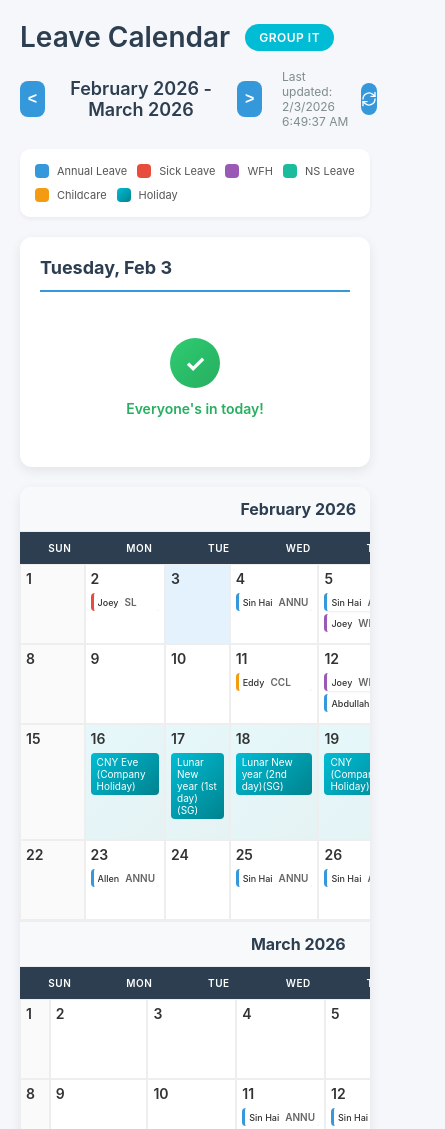
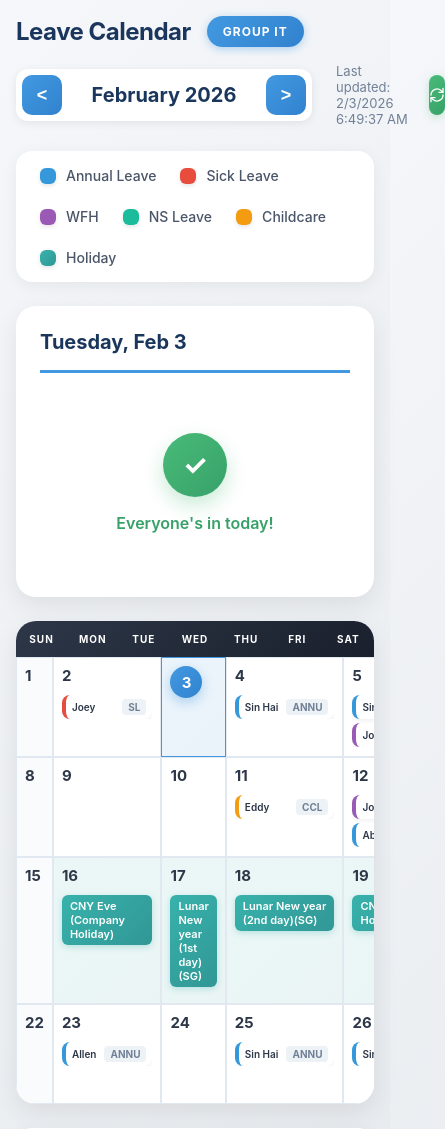
Before and after one commit to abdullahGoldbell/GBITAppsTracker, a website: page website/index.html in a window 390 px wide. Shown: the top 1129 px of the page, 445 px wide, since content can reach past the window. Drawn offline with Linux system fonts and the light colour scheme.

Commit message:
Redesign calendar UI - single month view with polished design
- Reverted to single month display (more spacious, readable)
- Navigation arrows to switch between months (data still includes next month)
- Modern gradient styling with shadows and rounded corners
- Improved color scheme and typography
- Better hover effects and transitions
- Cleaner legend and stats cards
- Responsive design improvements

Co-Authored-By: Claude Opus 4.5 <noreply@anthropic.com>

```diff
--- a/website/app.js
+++ b/website/app.js
@@ -135,7 +135,7 @@ class LeaveCalendar {
 
   render() {
     this.updateMonthDisplay();
-    this.renderTwoMonthCalendar();
+    this.renderCalendar();
     this.updateStats();
     this.renderTodaySidebar();
   }
@@ -143,95 +143,17 @@ class LeaveCalendar {
   updateMonthDisplay() {
     const months = ['January', 'February', 'March', 'April', 'May', 'June',
                     'July', 'August', 'September', 'October', 'November', 'December'];
-    const month1 = months[this.currentDate.getMonth()];
-    const year1 = this.currentDate.getFullYear();
-
-    // Next month
-    const nextDate = new Date(this.currentDate);
-    nextDate.setMonth(nextDate.getMonth() + 1);
-    const month2 = months[nextDate.getMonth()];
-    const year2 = nextDate.getFullYear();
-
-    document.getElementById('currentMonth').textContent = `${month1} ${year1} - ${month2} ${year2}`;
+    const month = months[this.currentDate.getMonth()];
+    const year = this.currentDate.getFullYear();
+    document.getElementById('currentMonth').textContent = `${month} ${year}`;
   }
 
-  renderTwoMonthCalendar() {
-    const container = document.getElementById('calendarGrid').parentElement;
+  renderCalendar() {
+    const grid = document.getElementById('calendarGrid');
+    grid.innerHTML = '';
 
-    // Check if we already have a two-month structure
-    let twoMonthContainer = container.querySelector('.two-month-container');
-    if (!twoMonthContainer) {
-      // Create two-month layout
-      const originalGrid = document.getElementById('calendarGrid');
-      const originalHeader = container.querySelector('.calendar-header-row');
-
-      twoMonthContainer = document.createElement('div');
-      twoMonthContainer.className = 'two-month-container';
-
-      // First month
-      const month1Wrapper = document.createElement('div');
-      month1Wrapper.className = 'month-wrapper';
-      month1Wrapper.innerHTML = `
-        <div class="month-title" id="month1Title"></div>
-        <div class="calendar-header-row">
-          <div class="calendar-header-cell">Sun</div>
-          <div class="calendar-header-cell">Mon</div>
-          <div class="calendar-header-cell">Tue</div>
-          <div class="calendar-header-cell">Wed</div>
-          <div class="calendar-header-cell">Thu</div>
-          <div class="calendar-header-cell">Fri</div>
-          <div class="calendar-header-cell">Sat</div>
-        </div>
-        <div class="calendar-grid" id="calendarGrid1"></div>
-      `;
-
-      // Second month
-      const month2Wrapper = document.createElement('div');
-      month2Wrapper.className = 'month-wrapper';
-      month2Wrapper.innerHTML = `
-        <div class="month-title" id="month2Title"></div>
-        <div class="calendar-header-row">
-          <div class="calendar-header-cell">Sun</div>
-          <div class="calendar-header-cell">Mon</div>
-          <div class="calendar-header-cell">Tue</div>
-          <div class="calendar-header-cell">Wed</div>
-          <div class="calendar-header-cell">Thu</div>
-          <div class="calendar-header-cell">Fri</div>
-          <div class="calendar-header-cell">Sat</div>
-        </div>
-        <div class="calendar-grid" id="calendarGrid2"></div>
-      `;
-
-      twoMonthContainer.appendChild(month1Wrapper);
-      twoMonthContainer.appendChild(month2Wrapper);
-
-      // Replace original structure
-      if (originalHeader) originalHeader.remove();
-      originalGrid.remove();
-      container.appendChild(twoMonthContainer);
-    }
-
-    // Render both months
-    const months = ['January', 'February', 'March', 'April', 'May', 'June',
-                    'July', 'August', 'September', 'October', 'November', 'December'];
-
-    // Month 1
-    const year1 = this.currentDate.getFullYear();
-    const month1 = this.currentDate.getMonth();
-    document.getElementById('month1Title').textContent = `${months[month1]} ${year1}`;
-    this.renderCalendarMonth(document.getElementById('calendarGrid1'), year1, month1);
-
-    // Month 2
-    const nextDate = new Date(this.currentDate);
-    nextDate.setMonth(nextDate.getMonth() + 1);
-    const year2 = nextDate.getFullYear();
-    const month2 = nextDate.getMonth();
-    document.getElementById('month2Title').textContent = `${months[month2]} ${year2}`;
-    this.renderCalendarMonth(document.getElementById('calendarGrid2'), year2, month2);
-  }
-
-  renderCalendarMonth(grid, year, month) {
-    grid.innerHTML = '';
+    const year = this.currentDate.getFullYear();
+    const month = this.currentDate.getMonth();
 
     // First day of the month
     const firstDay = new Date(year, month, 1);
@@ -255,11 +177,6 @@ class LeaveCalendar {
       grid.appendChild(cell);
       currentDate.setDate(currentDate.getDate() + 1);
     }
-  }
-
-  renderCalendar() {
-    // Legacy method - now redirects to two-month view
-    this.renderTwoMonthCalendar();
   }
 
   createDayCell(date, currentMonth, today) {
--- a/website/index.html
+++ b/website/index.html
@@ -67,13 +67,13 @@
 
       <div class="calendar-container">
         <div class="calendar-header-row">
-          <div class="calendar-header-cell">Sunday</div>
-          <div class="calendar-header-cell">Monday</div>
-          <div class="calendar-header-cell">Tuesday</div>
-          <div class="calendar-header-cell">Wednesday</div>
-          <div class="calendar-header-cell">Thursday</div>
-          <div class="calendar-header-cell">Friday</div>
-          <div class="calendar-header-cell">Saturday</div>
+          <div class="calendar-header-cell">Sun</div>
+          <div class="calendar-header-cell">Mon</div>
+          <div class="calendar-header-cell">Tue</div>
+          <div class="calendar-header-cell">Wed</div>
+          <div class="calendar-header-cell">Thu</div>
+          <div class="calendar-header-cell">Fri</div>
+          <div class="calendar-header-cell">Sat</div>
         </div>
         <div id="calendarGrid" class="calendar-grid">
           <!-- Calendar cells will be generated by JavaScript -->
--- a/website/styles.css
+++ b/website/styles.css
@@ -6,15 +6,15 @@
 
 body {
   font-family: -apple-system, BlinkMacSystemFont, 'Segoe UI', Roboto, Oxygen, Ubuntu, sans-serif;
-  background: #f5f7fa;
+  background: linear-gradient(135deg, #f5f7fa 0%, #e4e8ec 100%);
   color: #333;
   min-height: 100vh;
 }
 
 .container {
-  max-width: 1400px;
+  max-width: 1200px;
   margin: 0 auto;
-  padding: 20px;
+  padding: 24px;
 }
 
 /* Header */
@@ -22,102 +22,110 @@ body {
   display: flex;
   justify-content: space-between;
   align-items: center;
-  margin-bottom: 20px;
+  margin-bottom: 24px;
   flex-wrap: wrap;
-  gap: 15px;
+  gap: 16px;
 }
 
 .header-left {
   display: flex;
   align-items: center;
-  gap: 15px;
+  gap: 16px;
 }
 
 .header h1 {
-  font-size: 28px;
-  font-weight: 600;
-  color: #2c3e50;
+  font-size: 32px;
+  font-weight: 700;
+  color: #1a365d;
+  letter-spacing: -0.5px;
 }
 
 .department-badge {
-  background: #00bcd4;
+  background: linear-gradient(135deg, #4299e1 0%, #3182ce 100%);
   color: white;
-  padding: 6px 14px;
-  border-radius: 20px;
+  padding: 8px 16px;
+  border-radius: 24px;
   font-size: 12px;
-  font-weight: 600;
+  font-weight: 700;
   text-transform: uppercase;
-  letter-spacing: 0.5px;
+  letter-spacing: 1px;
+  box-shadow: 0 2px 8px rgba(66, 153, 225, 0.4);
 }
 
 .header-right {
   display: flex;
   align-items: center;
-  gap: 20px;
+  gap: 24px;
 }
 
 .month-nav {
   display: flex;
   align-items: center;
-  gap: 10px;
+  gap: 12px;
+  background: white;
+  padding: 6px;
+  border-radius: 12px;
+  box-shadow: 0 2px 8px rgba(0,0,0,0.08);
 }
 
 .nav-btn {
-  background: #3498db;
+  background: linear-gradient(135deg, #4299e1 0%, #3182ce 100%);
   color: white;
   border: none;
-  width: 36px;
-  height: 36px;
-  border-radius: 8px;
+  width: 40px;
+  height: 40px;
+  border-radius: 10px;
   cursor: pointer;
-  font-size: 16px;
-  font-weight: 600;
-  transition: background 0.2s;
+  font-size: 18px;
+  font-weight: 700;
+  transition: all 0.2s ease;
+  display: flex;
+  align-items: center;
+  justify-content: center;
 }
 
 .nav-btn:hover {
-  background: #2980b9;
+  transform: scale(1.05);
+  box-shadow: 0 4px 12px rgba(66, 153, 225, 0.4);
 }
 
 .current-month {
-  font-size: 18px;
-  font-weight: 600;
-  min-width: 150px;
+  font-size: 20px;
+  font-weight: 700;
+  min-width: 180px;
   text-align: center;
-  color: #2c3e50;
+  color: #1a365d;
 }
 
 .update-row {
   display: flex;
   align-items: center;
-  gap: 10px;
+  gap: 12px;
 }
 
 .last-updated {
-  font-size: 12px;
-  color: #7f8c8d;
+  font-size: 13px;
+  color: #718096;
 }
 
 .refresh-btn {
-  background: #3498db;
+  background: linear-gradient(135deg, #48bb78 0%, #38a169 100%);
   color: white;
   border: none;
-  width: 32px;
-  height: 32px;
-  border-radius: 8px;
+  width: 40px;
+  height: 40px;
+  border-radius: 10px;
   cursor: pointer;
   display: flex;
   align-items: center;
   justify-content: center;
-  transition: background 0.2s, transform 0.2s;
+  transition: all 0.2s ease;
+  box-shadow: 0 2px 8px rgba(72, 187, 120, 0.3);
 }
 
 .refresh-btn:hover {
-  background: #2980b9;
-}
-
-.refresh-btn:active {
-  transform: scale(0.95);
+  transform: scale(1.05);
+  box-shadow: 0 4px 12px rgba(72, 187, 120, 0.4);
 }
 
 .refresh-btn.spinning svg {
@@ -132,115 +140,118 @@ body {
 /* Legend */
 .legend {
   display: flex;
-  gap: 20px;
-  margin-bottom: 20px;
+  gap: 24px;
+  margin-bottom: 24px;
   flex-wrap: wrap;
-  padding: 15px;
+  padding: 16px 24px;
   background: white;
-  border-radius: 10px;
-  box-shadow: 0 2px 4px rgba(0,0,0,0.05);
+  border-radius: 16px;
+  box-shadow: 0 4px 16px rgba(0,0,0,0.06);
 }
 
 .legend-item {
   display: flex;
   align-items: center;
-  gap: 8px;
-  font-size: 13px;
-  color: #555;
+  gap: 10px;
+  font-size: 14px;
+  color: #4a5568;
+  font-weight: 500;
 }
 
 .legend-color {
-  width: 14px;
-  height: 14px;
-  border-radius: 4px;
+  width: 16px;
+  height: 16px;
+  border-radius: 6px;
+  box-shadow: 0 2px 4px rgba(0,0,0,0.1);
 }
 
 .legend-color.holiday {
-  background: linear-gradient(135deg, #00bcd4 0%, #00838f 100%);
+  background: linear-gradient(135deg, #38b2ac 0%, #319795 100%);
 }
 
 /* Main Content Layout */
 .main-content {
   display: flex;
-  gap: 20px;
-  margin-bottom: 20px;
+  gap: 24px;
+  margin-bottom: 24px;
 }
 
 /* Today Sidebar */
 .today-sidebar {
-  width: 280px;
+  width: 300px;
   flex-shrink: 0;
   background: white;
-  border-radius: 12px;
-  box-shadow: 0 4px 12px rgba(0,0,0,0.08);
-  padding: 20px;
+  border-radius: 20px;
+  box-shadow: 0 8px 24px rgba(0,0,0,0.08);
+  padding: 24px;
   height: fit-content;
   position: sticky;
-  top: 20px;
+  top: 24px;
 }
 
 .sidebar-date {
-  font-size: 18px;
+  font-size: 20px;
   font-weight: 700;
-  color: #2c3e50;
-  margin-bottom: 16px;
-  padding-bottom: 12px;
-  border-bottom: 2px solid #3498db;
+  color: #1a365d;
+  margin-bottom: 20px;
+  padding-bottom: 16px;
+  border-bottom: 3px solid #4299e1;
 }
 
 .sidebar-holiday {
-  background: linear-gradient(135deg, rgba(0,188,212,0.15) 0%, rgba(0,131,143,0.15) 100%);
-  border-radius: 8px;
-  padding: 12px;
-  margin-bottom: 16px;
+  background: linear-gradient(135deg, rgba(56,178,172,0.15) 0%, rgba(49,151,149,0.15) 100%);
+  border-radius: 12px;
+  padding: 16px;
+  margin-bottom: 20px;
   display: flex;
   align-items: center;
-  gap: 10px;
+  gap: 12px;
+  border-left: 4px solid #38b2ac;
 }
 
 .sidebar-holiday .holiday-icon {
-  font-size: 20px;
+  font-size: 24px;
 }
 
 .sidebar-holiday span:last-child {
   font-weight: 600;
-  color: #00838f;
-  font-size: 14px;
+  color: #234e52;
+  font-size: 15px;
 }
 
 .sidebar-section-title {
   font-size: 12px;
-  font-weight: 600;
+  font-weight: 700;
   text-transform: uppercase;
-  letter-spacing: 0.5px;
-  color: #7f8c8d;
-  margin-bottom: 12px;
+  letter-spacing: 1px;
+  color: #a0aec0;
+  margin-bottom: 16px;
 }
 
 .sidebar-leaves {
   display: flex;
   flex-direction: column;
-  gap: 10px;
+  gap: 12px;
 }
 
 .sidebar-leave-item {
   display: flex;
   align-items: center;
-  gap: 12px;
-  padding: 12px;
-  background: #f8f9fa;
-  border-radius: 10px;
-  transition: transform 0.2s, box-shadow 0.2s;
+  gap: 14px;
+  padding: 14px;
+  background: linear-gradient(135deg, #f7fafc 0%, #edf2f7 100%);
+  border-radius: 12px;
+  transition: all 0.2s ease;
 }
 
 .sidebar-leave-item:hover {
-  transform: translateX(4px);
-  box-shadow: 0 2px 8px rgba(0,0,0,0.1);
+  transform: translateX(6px);
+  box-shadow: 0 4px 12px rgba(0,0,0,0.1);
 }
 
 .sidebar-leave-color {
-  width: 4px;
-  height: 36px;
+  width: 5px;
+  height: 40px;
   border-radius: 4px;
   flex-shrink: 0;
 }
@@ -252,92 +263,65 @@ body {
 
 .sidebar-leave-name {
   font-weight: 600;
-  color: #2c3e50;
-  font-size: 15px;
-  margin-bottom: 2px;
+  color: #2d3748;
+  font-size: 16px;
+  margin-bottom: 4px;
 }
 
 .sidebar-leave-type {
-  font-size: 12px;
-  color: #7f8c8d;
+  font-size: 13px;
+  color: #718096;
 }
 
 .sidebar-empty {
   text-align: center;
-  padding: 30px 20px;
+  padding: 40px 20px;
 }
 
 .sidebar-empty .empty-icon {
-  width: 50px;
-  height: 50px;
-  background: linear-gradient(135deg, #2ecc71 0%, #27ae60 100%);
+  width: 64px;
+  height: 64px;
+  background: linear-gradient(135deg, #48bb78 0%, #38a169 100%);
   border-radius: 50%;
   display: flex;
   align-items: center;
   justify-content: center;
-  margin: 0 auto 12px;
+  margin: 0 auto 16px;
   color: white;
-  font-size: 24px;
+  font-size: 28px;
   font-weight: bold;
+  box-shadow: 0 8px 20px rgba(72, 187, 120, 0.3);
 }
 
 .sidebar-empty .empty-text {
-  color: #27ae60;
+  color: #38a169;
   font-weight: 600;
-  font-size: 14px;
+  font-size: 16px;
 }
 
 /* Calendar */
 .calendar-container {
   flex: 1;
   background: white;
-  border-radius: 12px;
-  box-shadow: 0 4px 12px rgba(0,0,0,0.08);
+  border-radius: 20px;
+  box-shadow: 0 8px 24px rgba(0,0,0,0.08);
   overflow: hidden;
-}
-
-/* Two Month Layout */
-.two-month-container {
-  display: grid;
-  grid-template-columns: 1fr 1fr;
-  gap: 2px;
-  background: #eee;
-}
-
-.month-wrapper {
-  background: white;
-}
-
-.month-title {
-  padding: 12px 15px;
-  font-size: 16px;
-  font-weight: 700;
-  color: #2c3e50;
-  background: #f8f9fa;
-  border-bottom: 1px solid #eee;
-  text-align: center;
-}
-
-@media (max-width: 1200px) {
-  .two-month-container {
-    grid-template-columns: 1fr;
-  }
 }
 
 .calendar-header-row {
   display: grid;
   grid-template-columns: repeat(7, 1fr);
-  background: #2c3e50;
+  background: linear-gradient(135deg, #2d3748 0%, #1a202c 100%);
 }
 
 .calendar-header-cell {
-  padding: 15px;
+  padding: 18px;
   text-align: center;
-  font-weight: 600;
+  font-weight: 700;
   color: white;
   font-size: 13px;
   text-transform: uppercase;
-  letter-spacing: 0.5px;
+  letter-spacing: 1px;
 }
 
 .calendar-grid {
@@ -346,60 +330,77 @@ body {
 }
 
 .calendar-cell {
-  min-height: 120px;
-  border: 1px solid #eee;
-  padding: 8px;
+  min-height: 140px;
+  border: 1px solid #e2e8f0;
+  padding: 12px;
   vertical-align: top;
   position: relative;
-  transition: background 0.2s;
+  transition: all 0.2s ease;
+  background: white;
 }
 
 .calendar-cell:hover {
-  background: #f8f9fa;
+  background: #f7fafc;
+  z-index: 1;
 }
 
 .calendar-cell.other-month {
-  background: #fafafa;
+  background: #f7fafc;
 }
 
 .calendar-cell.other-month .date-number {
-  color: #bbb;
+  color: #cbd5e0;
 }
 
 .calendar-cell.today {
-  background: #e3f2fd;
+  background: linear-gradient(135deg, rgba(66, 153, 225, 0.1) 0%, rgba(49, 130, 206, 0.1) 100%);
+  border-color: #4299e1;
+}
+
+.calendar-cell.today .date-number {
+  background: linear-gradient(135deg, #4299e1 0%, #3182ce 100%);
+  color: white;
+  width: 32px;
+  height: 32px;
+  border-radius: 50%;
+  display: flex;
+  align-items: center;
+  justify-content: center;
+  box-shadow: 0 4px 12px rgba(66, 153, 225, 0.4);
 }
 
 .calendar-cell.weekend {
-  background: #fafafa;
+  background: #fafbfc;
 }
 
 .calendar-cell.holiday {
-  background: linear-gradient(135deg, rgba(0,188,212,0.1) 0%, rgba(0,131,143,0.1) 100%);
+  background: linear-gradient(135deg, rgba(56,178,172,0.1) 0%, rgba(49,151,149,0.1) 100%);
 }
 
 .date-number {
-  font-weight: 600;
-  font-size: 14px;
-  color: #333;
-  margin-bottom: 6px;
+  font-weight: 700;
+  font-size: 15px;
+  color: #2d3748;
+  margin-bottom: 10px;
 }
 
 .holiday-name {
-  background: linear-gradient(135deg, #00bcd4 0%, #00838f 100%);
+  background: linear-gradient(135deg, #38b2ac 0%, #319795 100%);
   color: white;
-  font-size: 10px;
-  padding: 3px 6px;
-  border-radius: 4px;
-  margin-bottom: 6px;
+  font-size: 11px;
+  font-weight: 600;
+  padding: 4px 8px;
+  border-radius: 6px;
+  margin-bottom: 8px;
   display: inline-block;
+  box-shadow: 0 2px 6px rgba(56, 178, 172, 0.3);
 }
 
 .leave-entries {
   display: flex;
   flex-direction: column;
-  gap: 3px;
-  max-height: 85px;
+  gap: 4px;
+  max-height: 90px;
   overflow-y: auto;
 }
 
@@ -408,50 +409,53 @@ body {
 }
 
 .leave-entries::-webkit-scrollbar-thumb {
-  background: #ccc;
+  background: #cbd5e0;
   border-radius: 2px;
 }
 
 .leave-entry {
-  font-size: 11px;
-  padding: 4px 6px;
-  border-radius: 4px;
+  font-size: 12px;
+  padding: 6px 10px;
+  border-radius: 8px;
   display: flex;
   align-items: center;
-  gap: 6px;
+  gap: 8px;
   cursor: pointer;
-  transition: transform 0.15s, box-shadow 0.15s;
+  transition: all 0.15s ease;
   background: white;
-  border-left: 3px solid;
-  box-shadow: 0 1px 2px rgba(0,0,0,0.08);
+  border-left: 4px solid;
+  box-shadow: 0 2px 4px rgba(0,0,0,0.06);
 }
 
 .leave-entry:hover {
-  transform: translateX(2px);
-  box-shadow: 0 2px 4px rgba(0,0,0,0.12);
+  transform: translateX(4px);
+  box-shadow: 0 4px 8px rgba(0,0,0,0.1);
 }
 
 .leave-entry .employee-name {
-  font-weight: 500;
-  color: #333;
+  font-weight: 600;
+  color: #2d3748;
   white-space: nowrap;
   overflow: hidden;
   text-overflow: ellipsis;
-  max-width: 100px;
+  flex: 1;
 }
 
 .leave-entry .leave-type {
   font-size: 10px;
-  color: #666;
-  font-weight: 600;
+  font-weight: 700;
+  color: #718096;
+  background: #edf2f7;
+  padding: 2px 6px;
+  border-radius: 4px;
 }
 
 .more-entries {
-  font-size: 11px;
-  color: #3498db;
+  font-size: 12px;
+  color: #4299e1;
   cursor: pointer;
-  padding: 4px;
-  font-weight: 500;
+  padding: 6px;
+  font-weight: 600;
 }
 
 .more-entries:hover {
@@ -461,28 +465,40 @@ body {
 /* Stats */
 .stats {
   display: grid;
-  grid-template-columns: repeat(auto-fit, minmax(150px, 1fr));
-  gap: 15px;
+  grid-template-columns: repeat(3, 1fr);
+  gap: 20px;
 }
 
 .stat-card {
   background: white;
-  padding: 20px;
-  border-radius: 10px;
+  padding: 28px;
+  border-radius: 16px;
   text-align: center;
-  box-shadow: 0 2px 4px rgba(0,0,0,0.05);
+  box-shadow: 0 4px 16px rgba(0,0,0,0.06);
+  transition: all 0.2s ease;
+}
+
+.stat-card:hover {
+  transform: translateY(-4px);
+  box-shadow: 0 8px 24px rgba(0,0,0,0.1);
 }
 
 .stat-number {
-  font-size: 32px;
-  font-weight: 700;
-  color: #3498db;
+  font-size: 42px;
+  font-weight: 800;
+  background: linear-gradient(135deg, #4299e1 0%, #3182ce 100%);
+  -webkit-background-clip: text;
+  -webkit-text-fill-color: transparent;
+  background-clip: text;
 }
 
 .stat-label {
-  font-size: 13px;
-  color: #7f8c8d;
-  margin-top: 5px;
+  font-size: 14px;
+  color: #718096;
+  margin-top: 8px;
+  font-weight: 600;
+  text-transform: uppercase;
+  letter-spacing: 0.5px;
 }
 
 /* Modal */
@@ -493,7 +509,8 @@ body {
   left: 0;
   width: 100%;
   height: 100%;
-  background: rgba(0,0,0,0.5);
+  background: rgba(0,0,0,0.6);
+  backdrop-filter: blur(4px);
   z-index: 1000;
   justify-content: center;
   align-items: center;
@@ -505,47 +522,62 @@ body {
 
 .modal-content {
   background: white;
-  border-radius: 12px;
-  padding: 25px;
-  max-width: 500px;
+  border-radius: 20px;
+  padding: 32px;
+  max-width: 480px;
   width: 90%;
   max-height: 80vh;
   overflow-y: auto;
   position: relative;
+  box-shadow: 0 24px 48px rgba(0,0,0,0.2);
+  animation: modalIn 0.2s ease;
+}
+
+@keyframes modalIn {
+  from {
+    opacity: 0;
+    transform: scale(0.95) translateY(20px);
+  }
+  to {
+    opacity: 1;
+    transform: scale(1) translateY(0);
+  }
 }
 
 .modal-close {
   position: absolute;
-  top: 15px;
-  right: 20px;
+  top: 20px;
+  right: 24px;
   font-size: 28px;
   cursor: pointer;
-  color: #999;
+  color: #a0aec0;
   line-height: 1;
+  transition: color 0.2s;
 }
 
 .modal-close:hover {
-  color: #333;
+  color: #4a5568;
 }
 
 .modal h2 {
-  margin-bottom: 20px;
-  color: #2c3e50;
+  margin-bottom: 24px;
+  color: #1a365d;
+  font-size: 22px;
 }
 
 .modal-leave-item {
   display: flex;
   align-items: center;
-  gap: 12px;
-  padding: 12px;
-  border-radius: 8px;
-  margin-bottom: 8px;
-  background: #f8f9fa;
+  gap: 16px;
+  padding: 16px;
+  border-radius: 12px;
+  margin-bottom: 10px;
+  background: linear-gradient(135deg, #f7fafc 0%, #edf2f7 100%);
 }
 
 .modal-leave-color {
-  width: 8px;
-  height: 40px;
+  width: 6px;
+  height: 48px;
   border-radius: 4px;
 }
 
@@ -554,13 +586,15 @@ body {
 }
 
 .modal-leave-name {
-  font-weight: 600;
-  color: #333;
+  font-weight: 700;
+  color: #2d3748;
+  font-size: 16px;
+  margin-bottom: 4px;
 }
 
 .modal-leave-type {
-  font-size: 12px;
-  color: #666;
+  font-size: 13px;
+  color: #718096;
 }
 
 /* Responsive */
@@ -586,40 +620,48 @@ body {
 }
 
 @media (max-width: 768px) {
+  .container {
+    padding: 16px;
+  }
+
   .header {
     flex-direction: column;
     align-items: flex-start;
   }
 
+  .header h1 {
+    font-size: 24px;
+  }
+
   .calendar-header-cell {
-    padding: 10px 5px;
+    padding: 12px 4px;
     font-size: 10px;
   }
 
   .calendar-cell {
-    min-height: 80px;
-    padding: 5px;
+    min-height: 100px;
+    padding: 8px;
   }
 
   .leave-entry {
-    font-size: 9px;
-    padding: 3px 4px;
+    font-size: 10px;
+    padding: 4px 6px;
   }
 
   .leave-entry .employee-name {
-    max-width: 60px;
+    max-width: 70px;
   }
 
-  .legend {
-    gap: 10px;
+  .stats {
+    grid-template-columns: 1fr;
   }
 
-  .legend-item {
-    font-size: 11px;
+  .stat-card {
+    padding: 20px;
   }
 
-  .sidebar-leave-item {
-    min-width: 150px;
+  .stat-number {
+    font-size: 32px;
   }
 }
 
@@ -627,17 +669,17 @@ body {
 .loading {
   text-align: center;
   padding: 60px 20px;
-  color: #7f8c8d;
+  color: #718096;
 }
 
 .loading-spinner {
-  width: 40px;
-  height: 40px;
-  border: 3px solid #eee;
-  border-top-color: #3498db;
+  width: 48px;
+  height: 48px;
+  border: 4px solid #e2e8f0;
+  border-top-color: #4299e1;
   border-radius: 50%;
   animation: spin 1s linear infinite;
-  margin: 0 auto 15px;
+  margin: 0 auto 20px;
 }
 
 @keyframes spin {
@@ -648,7 +690,7 @@ body {
 .no-data {
   text-align: center;
   padding: 60px 20px;
-  color: #7f8c8d;
+  color: #718096;
 }
 
 .no-data-icon {
```
